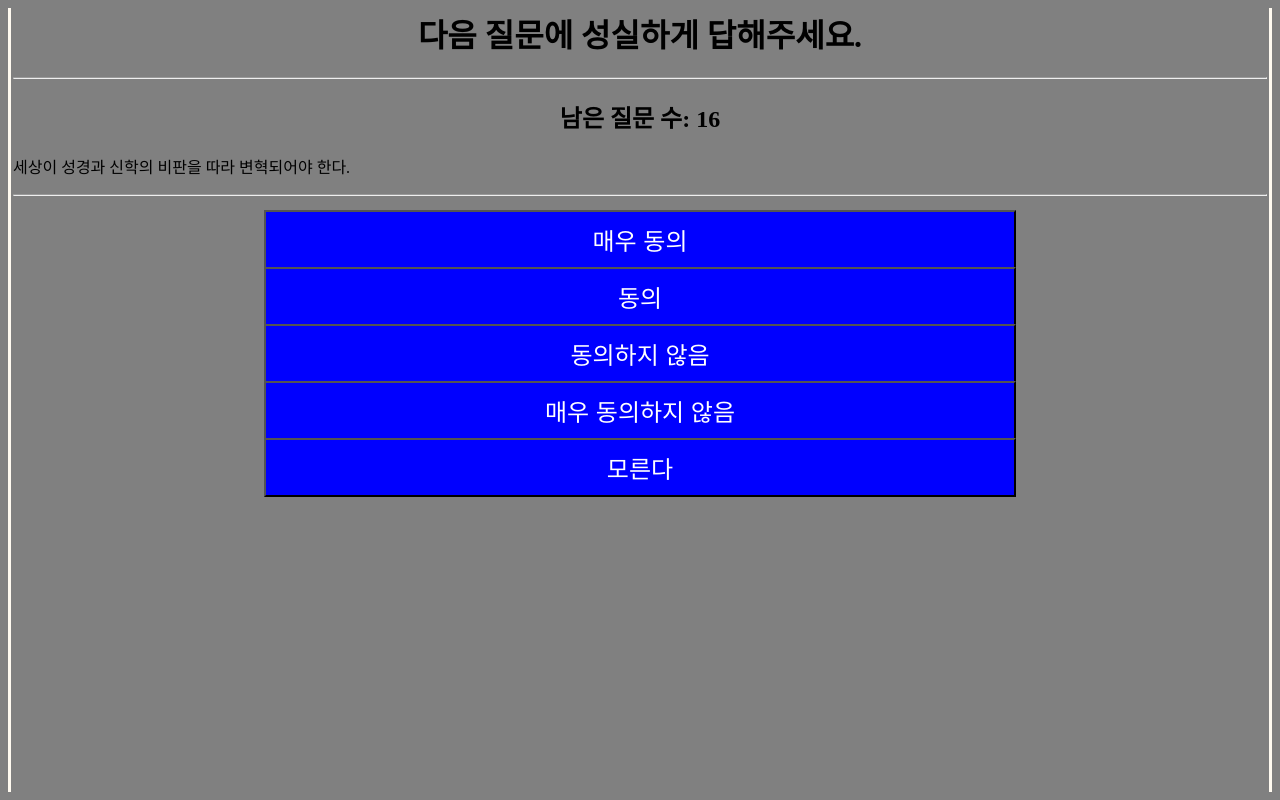
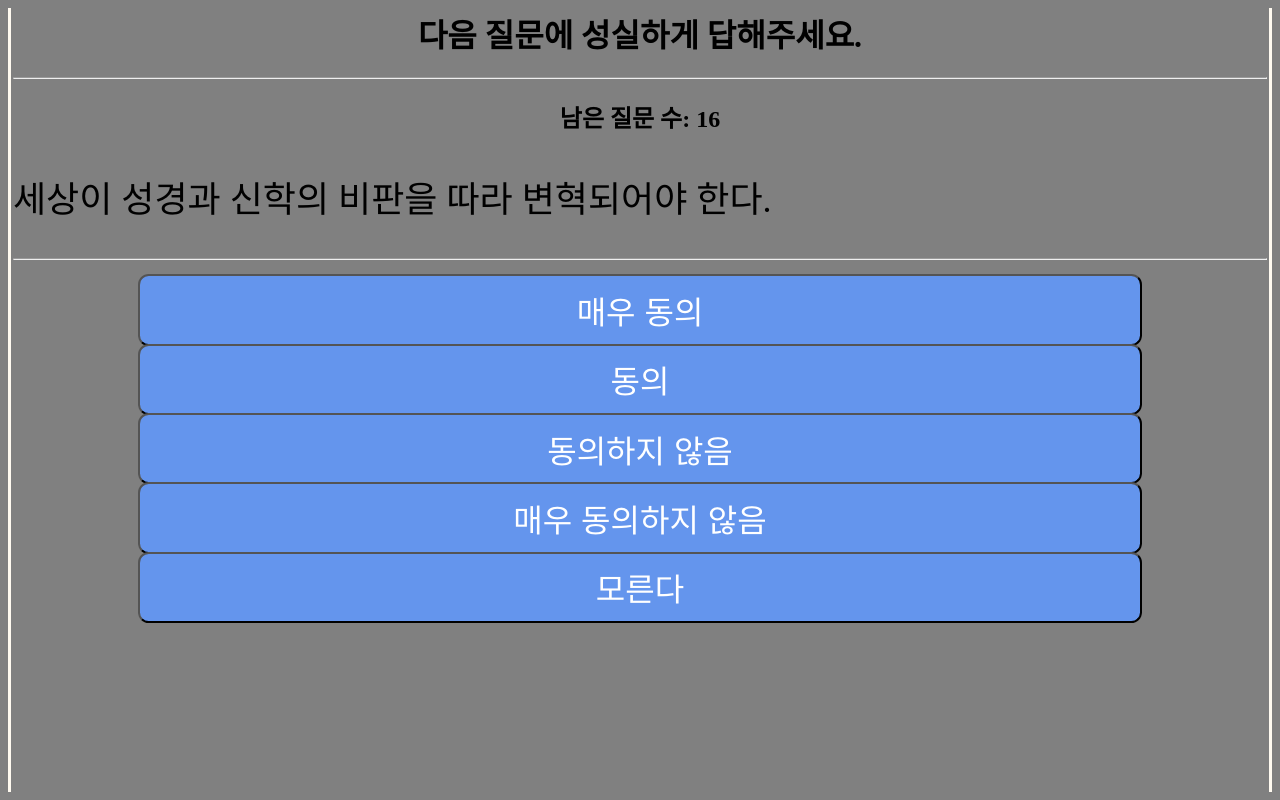
Before and after one commit to 12312312345678/TeologicalFactor, a plain HTML site: page Tests.html in a window 1280 px wide. Drawn offline with Linux system fonts and the light colour scheme.

Commit message:
Update credite.css

```diff
--- a/credite.css
+++ b/credite.css
@@ -14,15 +14,20 @@ body{
 h1{
     text-align: center;
 }
-
+p.question {
+    font-size: 36px;
+    min-width: 500px;
+}
 .button{
-    background-color: blue;
+    background-color:cornflowerblue;
+    font-family:'Franklin Gothic Medium', 'Arial Narrow', Arial, sans-serif;
+    border-radius: 8pt;
     color: white;
-    font-family: 'Franklin Gothic Medium', 'Arial Narrow', Arial, sans-serif;
+    padding: 8pt;
+    width: 80%;
     text-align: center;
-    font-size: 24px;
-    padding:10px;
-    width:60%;
     display: block;
-    margin:-2px auto;
+    font-size: 24pt;
+    margin: -2px auto;
+    cursor: pointer;
 }
```
